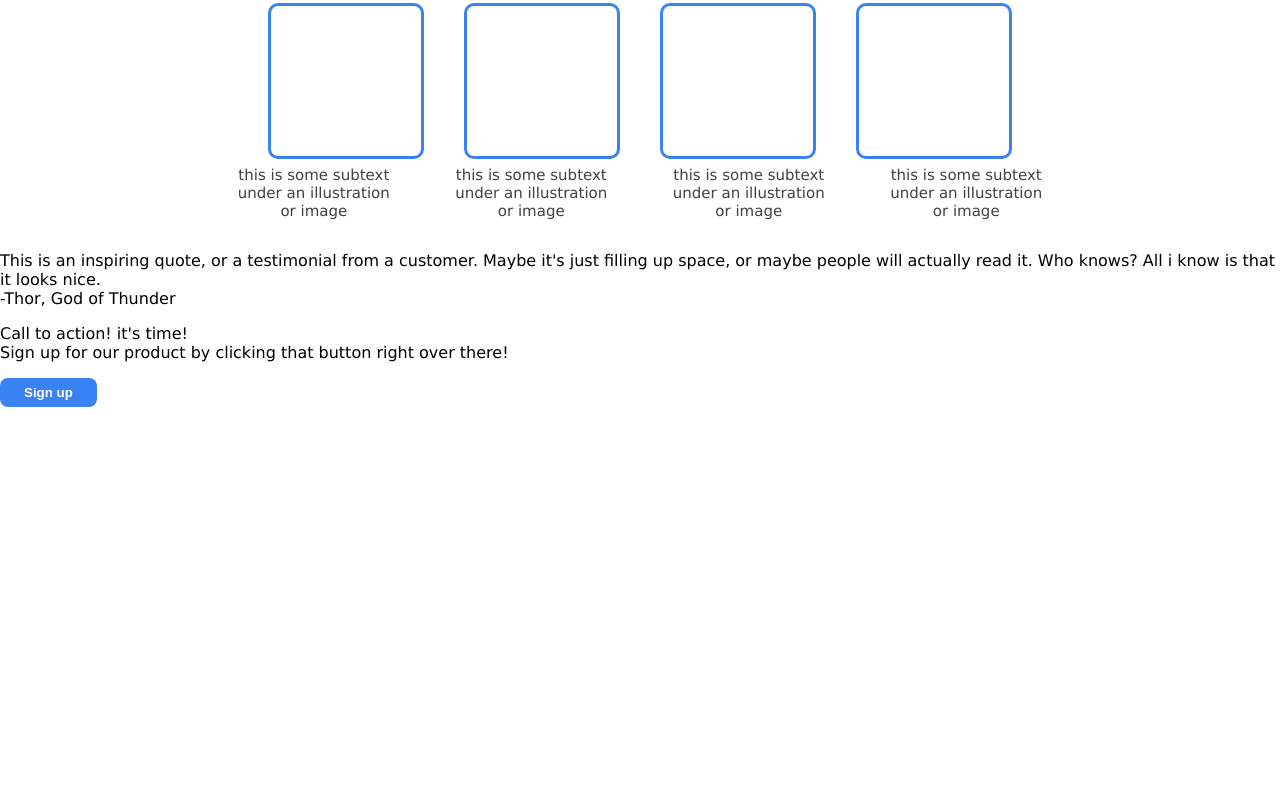
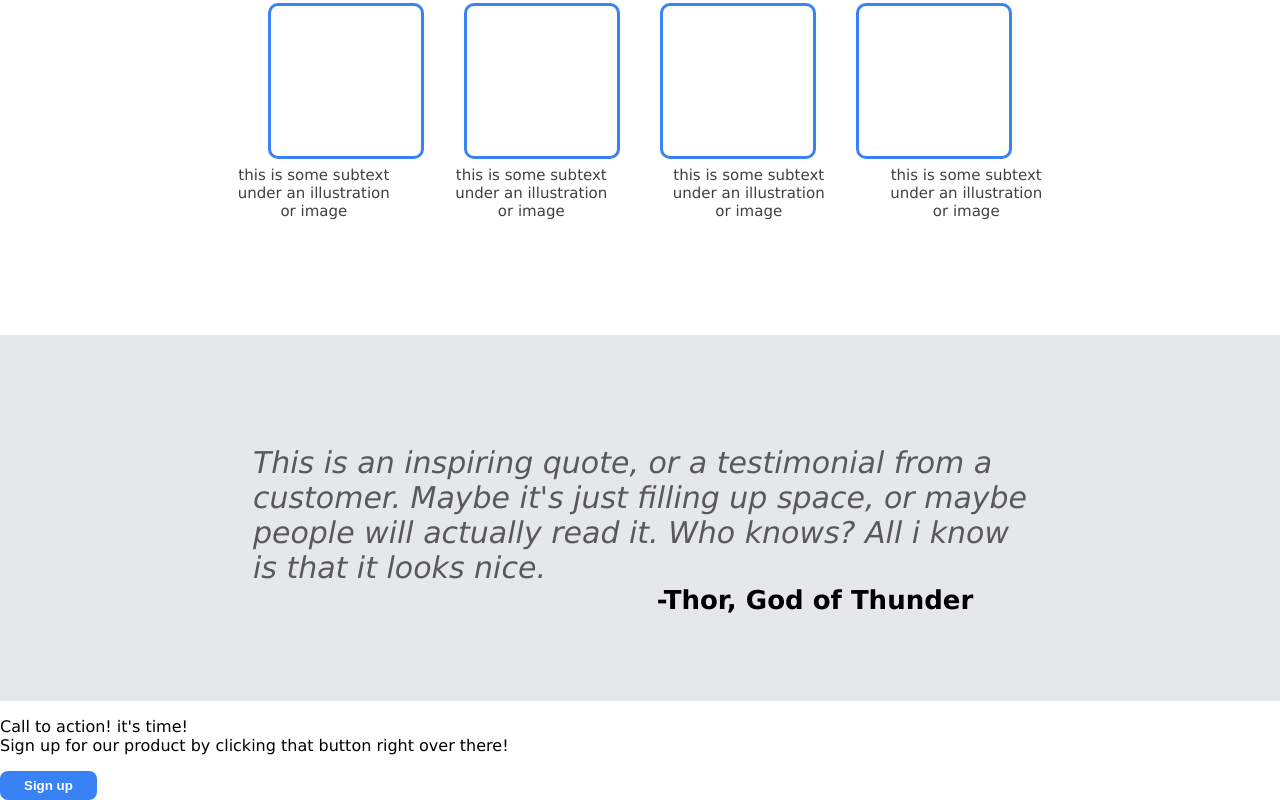
Before and after one commit to Draq109/template-page, a plain HTML site: page index.html in a window 1280 px wide. Shown: the part 563-1363 px from the top of the page. Before the commit the page ends 970 px from the top, so only its background shows below. Drawn offline with Linux system fonts and the light colour scheme.

Commit message:
Style Quote section

```diff
--- a/index.html
+++ b/index.html
@@ -41,10 +41,14 @@
         </ul>
     </div>
     <div class="quote-section">
-        <p>This is an inspiring quote, or a testimonial from a customer. Maybe it's just filling up space, or maybe people will actually read it.
-            Who knows? All i know is that it looks nice. <br> -Thor, God of Thunder
-        </div>
+        <p class="quote">This is an inspiring quote, or a testimonial from a <br>
+            customer. Maybe it's just filling up space, or maybe <br>
+            people will actually read it. Who knows? All i know <br>
+            is that it looks nice.
         </p>
+        <p class="author">-Thor, God of Thunder</p>
+    </div>
+
     <div class="interactive-container">
         <p>Call to action! it's time! <br> Sign up for our product by clicking that button right over there!</p>
         <button>Sign up</button>
--- a/style.css
+++ b/style.css
@@ -72,6 +72,10 @@ img{
     filter: contrast(50%);
 }
 
+.illustration-section {
+    margin-bottom: 100px;
+}
+
 .sentence {
     font-size: 38px;
     text-align: center;
@@ -109,6 +113,33 @@ ul.subtext {
     filter: contrast(50%);
 }
 
+
+
 .subtext li {
     margin-top: -8px;
 }
+
+.quote-section {
+    background-color: #E5E7EB;
+    display: flex;
+    justify-content: center;
+    align-items: center;
+    flex-direction: column;
+    padding-top: 80px;
+    padding-bottom: 60px;
+    text-align: left;
+
+}
+
+.quote {
+    font-size: 30px;
+    font-style: italic;
+    filter: contrast(30%);
+    margin-bottom: 0;
+}
+.author {
+    font-size: 26px;
+    font-weight: bolder;
+    margin-top: 0;
+    margin-left: 350px;
+}
```
